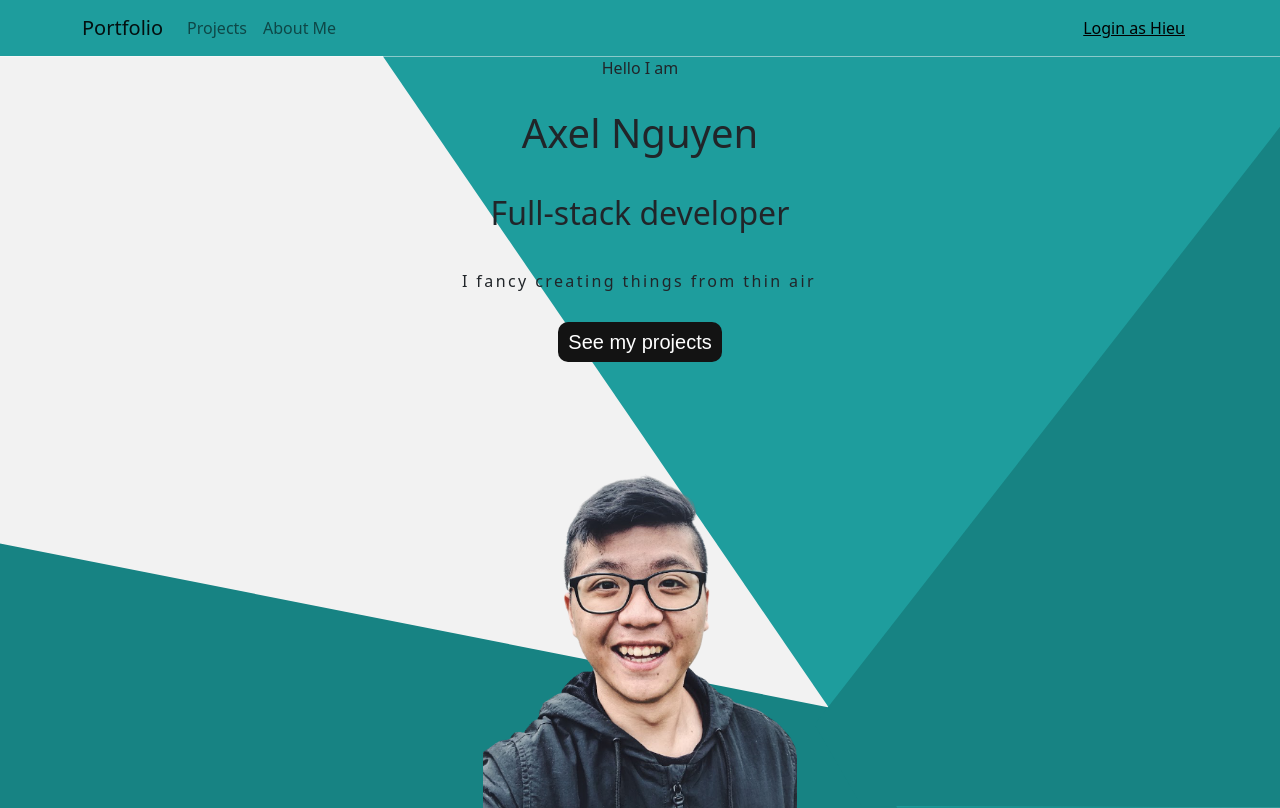
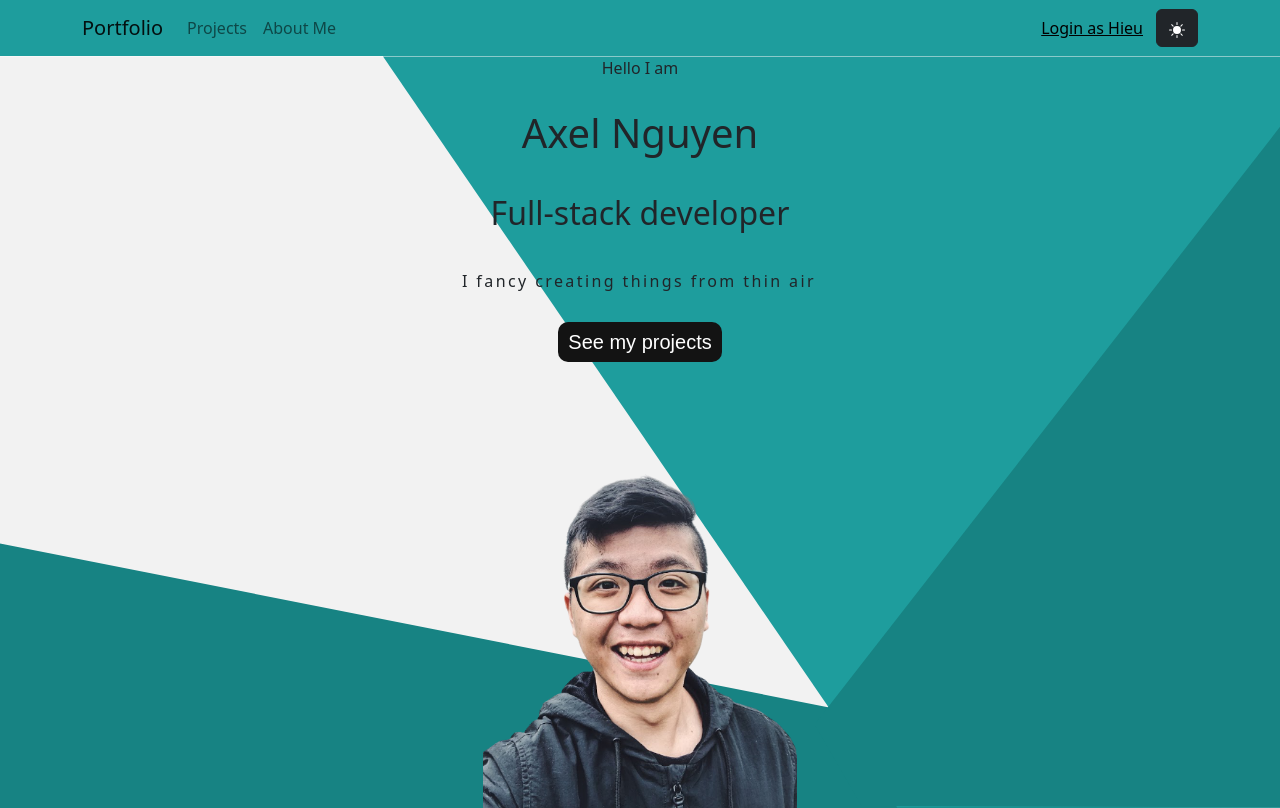
Before and after one commit to axelnguyen0701/portfolio-react, a React (Create React App) app: page / in a window 1280 px wide. Built offline with nearby package versions, Linux system fonts and the light colour scheme; no server answers.

Commit message:
add dark mode toggle button

```diff
--- a/src/App.js
+++ b/src/App.js
@@ -10,7 +10,7 @@ function App() {
     return (
         <ThemeContext.Provider value={theme}>
             <div className="App">
-                <NavBar />
+                <NavBar setTheme={setTheme} />
                 <Outlet />
             </div>
         </ThemeContext.Provider>
--- a/src/components/NavBar.js
+++ b/src/components/NavBar.js
@@ -4,8 +4,13 @@ import { Link } from "react-router-dom";
 import { Button, Nav } from "react-bootstrap";
 import { auth, signInWithGoogle, logout } from "../services/auth";
 import { useAuthState } from "react-firebase-hooks/auth";
-export default function NavBar() {
+import { useContext } from "react";
+import { ThemeContext } from "../context/themeContext";
+import { Sun, SunFill } from "react-bootstrap-icons";
+export default function NavBar({ setTheme }) {
     const [user, loading, error] = useAuthState(auth);
+    //theme context
+    const theme = useContext(ThemeContext);
 
     if (error) {
         return <div>{error}</div>;
@@ -57,6 +62,14 @@ export default function NavBar() {
                             Login as Hieu
                         </Button>
                     )}
+                    <Button
+                        onClick={() =>
+                            setTheme(theme === "dark" ? "light" : "dark")
+                        }
+                        variant={theme}
+                    >
+                        {theme === "dark" ? <SunFill /> : <Sun />}
+                    </Button>
                 </Nav>
             </Container>
         </Navbar>
```
